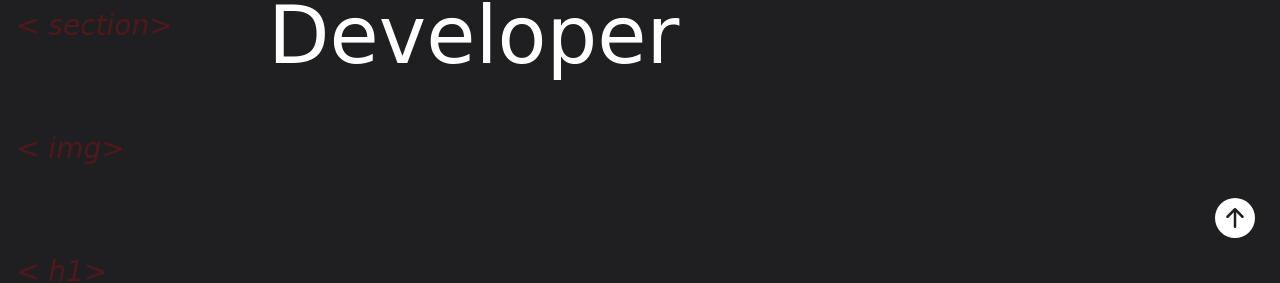
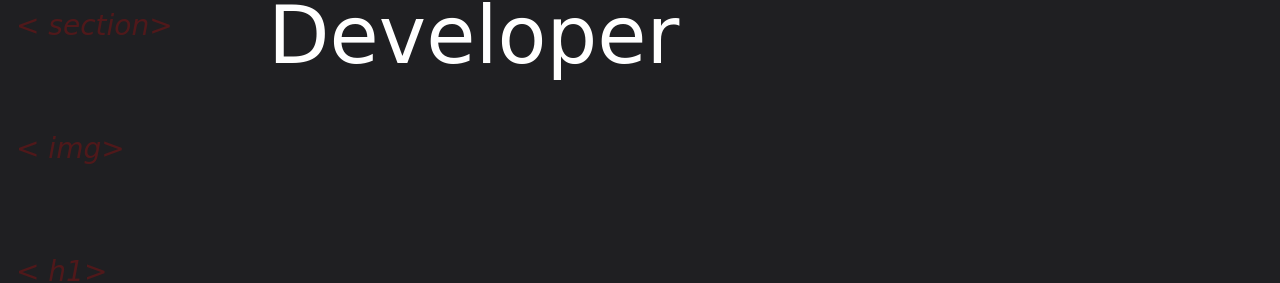
Before and after one commit to DI-LEO-GIUSEPPE-GABRIELE/Portfolio, a plain HTML site: page index.html in a window 1280 px wide. Shown: the part 522-805 px from the top of the page. Drawn offline with nearby package versions, Linux system fonts and the light colour scheme; a web font is replaced by a local one.

Commit message:
eliminato button up

```diff
--- a/index.html
+++ b/index.html
@@ -410,12 +410,6 @@
                 </div>
             </div>
         </section>
-
-        <a id="up" href="#" title="torna su"><svg class="m-4" xmlns="http://www.w3.org/2000/svg" width="40" height="40"
-                fill="white" class="bi bi-arrow-up-circle-fill" viewBox="0 0 16 16">
-                <path
-                    d="M16 8A8 8 0 1 0 0 8a8 8 0 0 0 16 0zm-7.5 3.5a.5.5 0 0 1-1 0V5.707L5.354 7.854a.5.5 0 1 1-.708-.708l3-3a.5.5 0 0 1 .708 0l3 3a.5.5 0 0 1-.708.708L8.5 5.707V11.5z" />
-            </svg></a>
     </main>
 
     <footer class="text-center text-white p-3 bg-dark">
--- a/style.css
+++ b/style.css
@@ -16,13 +16,6 @@ header {
   z-index: 2;
   position: sticky;
   top: 0;
-}
-
-#up {
-  position: fixed;
-  bottom: 2vh;
-  right: 1px;
-  font-size: 2em;
 }
 
 /* SECTION SKILLS */
```
